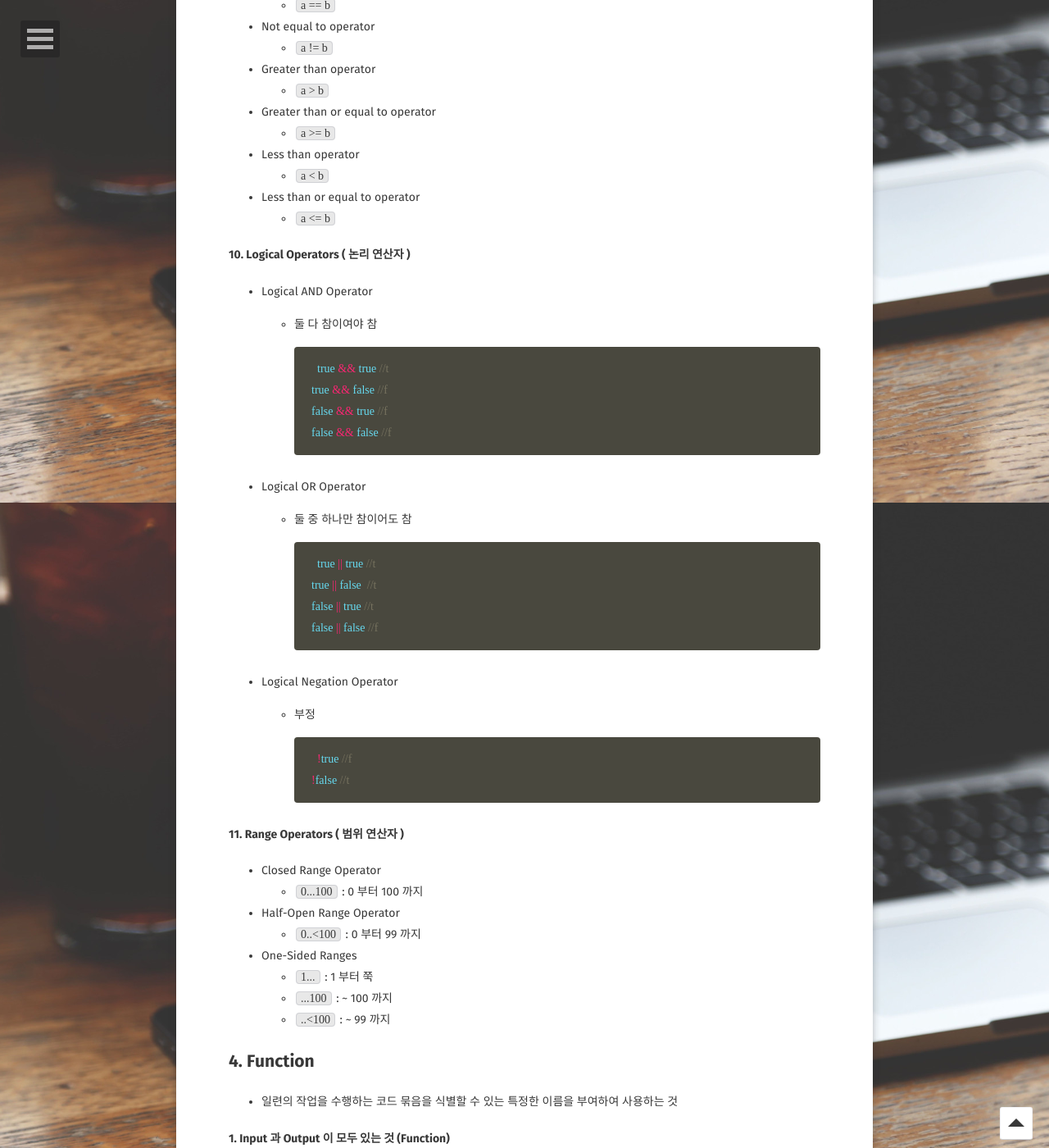
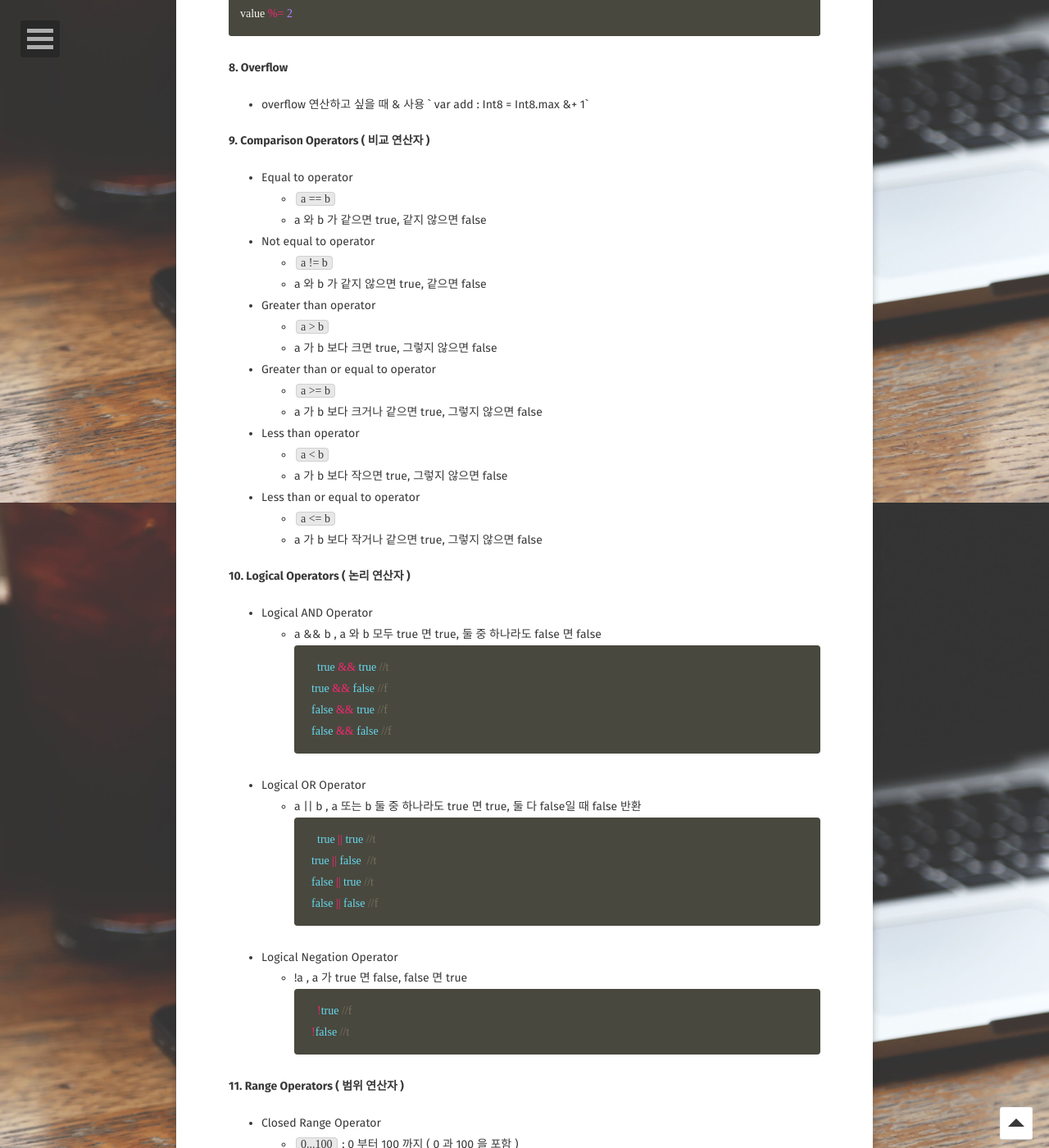
Before and after one commit to Gunwoos/Gunwoos.github.io, a Jekyll site: the page built from _posts/2018-09-03-swift02.md, in a window 1280 px wide and 1400 px high, scrolled down 6587 px. Shown: the whole window at 82% size. Built offline with Jekyll 4.4.1, drawn with Linux system fonts in a browser that asks for light colours; some web fonts are replaced; comment, search, counter and statistics services are not loaded; some of the changed text lies outside the part shown.

Commit message:
Update 2018-09-03-swift02.md

````diff
--- a/_posts/2018-09-03-swift02.md
+++ b/_posts/2018-09-03-swift02.md
@@ -52,13 +52,14 @@ print("숫자 " + String(num))		// 숫자 1
 var a = 30
 var A = 40
 ```
-- 'a' 와 'A' 는 완전히 설 다른 변수임
+- 'a' 와 'A' 는 완전히 서로 다른 변수임
+
 
 
 ## 2. Constansts and Variables (상수와 변수)
 - 상수와 변수는 현재 어떤 데이터에 대한 상태값, 속성 정보 등을 담고 있는 컨테이너
-- 상수 (Constants) : 한 번 설정되면 값 변경 불가
-- 변수 (Variables) : 설정한 값을 변경 가능
+- 상수 (Constants) : 변하지 않을 값을 저장
+- 변수 (Variables) : 프로그램의 실행에 따라 변하는 값을 저장
 
 ```swift
 let maxStudent = 30
@@ -125,9 +126,16 @@ var weight = 66.7 // Double 로 추론
 
 #### 3. Literals & Types
 - 상수 : 고정된 값 (메모리 주소) 을 가지는 심볼 또는 식별자
--  리터럴
+- 리터럴
 	- 고정된 값으로 표현되는 문자 (데이터) 그 자체
 	- 정수/실수/문자/문자열/불리언 리터럴 등
+	- Int : 정수값을 저장
+	- UInt : 양의 정수값을 저장, 양의 정수 범위만 다루는 데이터에는 Int 보다 훨씬 효율적
+	- Double : 실수값을 저장, 64bit 부동소수점 자료형, 소수점 아래 15~16자리의 값에 대한 정확도를 보장
+	- Float : 실수값을 저장, 32bit 부동소수점 자료형 , 소수점 아래 7~8자리까지의 값을 정확하게 저장
+	- Bool : true or false 두 가지 종류의 값만 저장, 논리값
+	- String : 문자열을 저장
+	- Character : 단 한개의 문자를 저장할 수 있는 단일 자료형
 
 #### 4. Typealias
 - 문맥상 더 적절한 이름으로 기존 타입의 이름을 참조하여 사용하고 싶을 경우 사용
@@ -201,17 +209,19 @@ let absNumber = abs(number) // 기존 타입을 유지하면서 양수로 변경
 
 #### 7. Assignment Operators
 - Basic assignment operator
-	`var value = 0`
+ `var value = 0`
 - Addition assignment operator
-	`value = value + 10`
+ `value = value + 10`
 - Subraction assignment operator
-	`value = value - 5`
+ `value = value - 5`
 - Multiplication assignment operator
-	`value = value * 2`
+ `value = value * 2`
 - Division assignment operator
-	`value = value / 2`
+ `value = value / 2`
 - Modulo assignment operator
-	`value = value % 2`
+ `value = value % 2`
+- 연산 시 양쪽의 공백을 일치시켜주지 않을 경우 에러가 발생할 수 있음
+
 - Compound Assignment Operators
 
 ```swift
@@ -229,21 +239,26 @@ value %= 2
 #### 9. Comparison Operators ( 비교 연산자 )
 - Equal to operator
 	- `a == b`
+	- a 와 b 가 같으면 true, 같지 않으면 false
 - Not equal to operator
 	- `a != b`
+	- a 와 b 가 같지 않으면 true, 같으면 false
 - Greater than operator
 	- `a > b`
+	- a 가 b 보다 크면 true, 그렇지 않으면 false
 - Greater than or equal to operator
 	- `a >= b`
+	- a 가 b 보다 크거나 같으면 true, 그렇지 않으면 false
 - Less than operator
 	- `a < b`
+	- a 가 b 보다 작으면 true, 그렇지 않으면 false
 - Less than or equal to operator
 	- `a <= b`
+	- a 가 b 보다 작거나 같으면 true, 그렇지 않으면 false
 
 #### 10. Logical Operators ( 논리 연산자 )
 - Logical AND Operator
-	- 둘 다 참이여야 참
-
+	- a && b , a 와 b 모두 true 면 true, 둘 중 하나라도 false 면 false
 		```swift
 		true && true //t
 		true && false //f
@@ -252,8 +267,7 @@ value %= 2
 		```
 
 - Logical OR Operator
-	- 둘 중 하나만 참이어도 참
-
+	- a || b , a 또는 b 둘 중 하나라도 true 면 true, 둘 다 false일 때 false 반환
 		```swift
 		true || true //t
 		true || false  //t
@@ -262,8 +276,7 @@ value %= 2
 		```
 
 - Logical Negation Operator
-	- 부정
-
+	- !a , a 가 true 면 false, false 면 true
 		```swift
 		!true //f
 		!false //t
@@ -271,11 +284,11 @@ value %= 2
 
 #### 11. Range Operators ( 범위 연산자 )
 - Closed Range Operator
-	- `0...100` :  0 부터 100 까지
+	- `0...100` :  0 부터 100 까지 ( 0 과 100 을 포함 )
 - Half-Open Range Operator
-	- `0..<100` : 0 부터 99 까지
+	- `0..<100` : 0 부터 99 까지 ( 0만 포함 )
 - One-Sided Ranges
-	- `1...` : 1 부터 쭉
+	- `1...` : 1 부터 쭉 ( 1 포함 )
 	- `...100` : ~ 100 까지
 	- `..<100` : ~ 99 까지
 
````
